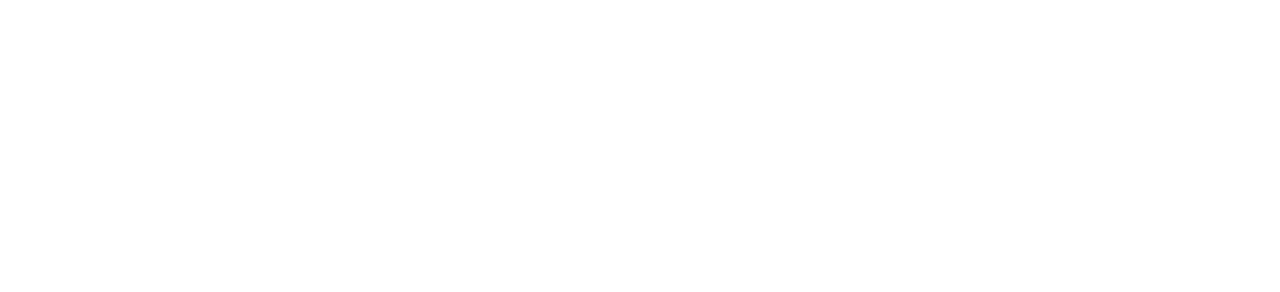
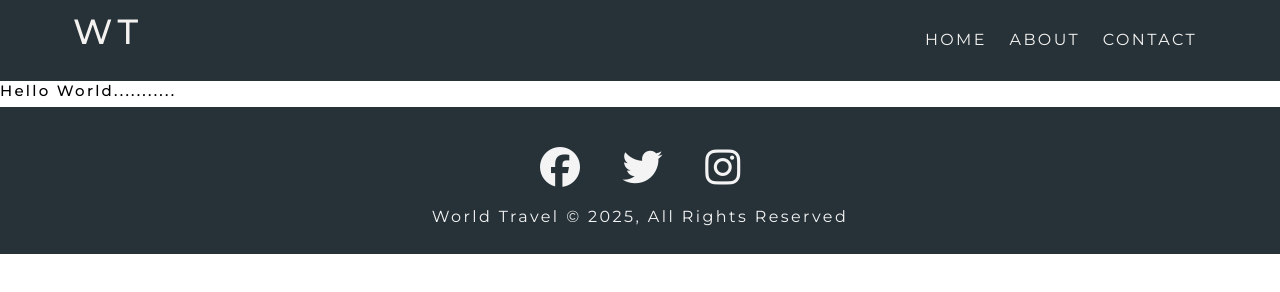
Before and after one commit to praveen69sk/Javascript_Vasisht, a plain HTML site: page css-projects/travel_website/html/about.html in a window 1280 px wide. Drawn offline with Linux system fonts and the light colour scheme.

Commit message:
about page initial commit

```diff
--- a/css-projects/travel_website/css/style.css
+++ b/css-projects/travel_website/css/style.css
@@ -100,6 +100,11 @@ h1, h2, h3{
     background-color: #fff8fa;
 }
 
+.bg-dark{
+    background-color: #263238;
+}
+
+
 /* ########################## Header Styling ###################### */
 
 .header{
@@ -111,7 +116,7 @@ h1, h2, h3{
     background-repeat: no-repeat;
 }
 
-.header .navbar{
+.navbar{
     padding: 1rem;
 }
 
@@ -120,16 +125,16 @@ h1, h2, h3{
     color: white;
 } */
 
-.header .navbar .logo{
+.navbar .logo{
     float: left;
 }
 
-.header .navbar .nav-items{
+.navbar .nav-items{
     float: right;
     margin-top: 1rem;
 }
 
-.header .navbar .nav-item{
+.navbar .nav-item{
     display: inline-block;
     padding: 1rem;
     text-transform: uppercase;
@@ -275,7 +280,16 @@ h1, h2, h3{
 }
 
 /* ########################## Footer section styling ################# */
+
 .footer{
-    background-color: #263238;
-    border: 4px solid red;
+    background: #263238;
+    color:#f4f4f4;
+    padding: 2rem;
+    text-align: center;
 }
+
+.social-media-links i{
+    margin: 2rem;
+}
+
+/* ######################### about page styling ##################### */
--- a/css-projects/travel_website/html/about.html
+++ b/css-projects/travel_website/html/about.html
@@ -0,0 +1,37 @@
+<!DOCTYPE html>
+<html lang="en">
+    <head>
+        <meta charset="UTF-8">
+        <meta name="viewport" content="width=device-width, initial-scale=1.0">
+        <link rel="stylesheet" href="../css/style.css">
+        <script src="https://kit.fontawesome.com/0b453dbeba.js" crossorigin="anonymous"></script>
+        <title>WORLD TRAVEL</title>
+    </head>
+<body>
+    <nav class="navbar bg-dark">
+        <div class="container">
+            <h1 class="logo lg-heading text-light">WT</h1>
+            <ul class="nav-items">
+                <li class="nav-item"><a href="../index.html">Home</a></li>
+                <li class="nav-item"><a href="./about.html">About</a></li>
+                <li class="nav-item"><a href="./contact.html">Contact</a></li>
+            </ul>
+        </div>
+    </nav>
+
+    <section>
+        <h1>Hello World...........</h1>
+    </section>
+
+    <footer class="footer">
+        <div class="container">
+            <div class="social-media-links">
+                <i class="fa-brands fa-facebook fa-4x"></i>
+                <i class="fa-brands fa-twitter fa-4x"></i>
+                <i class="fa-brands fa-instagram fa-4x"></i>
+            </div>
+            <p>World Travel &copy; 2025, All Rights Reserved</p>
+        </div>
+    </footer>
+</body>
+</html>
```
Also changed, not shown: css-projects/travel_website/index.html (+8 -3 lines).
